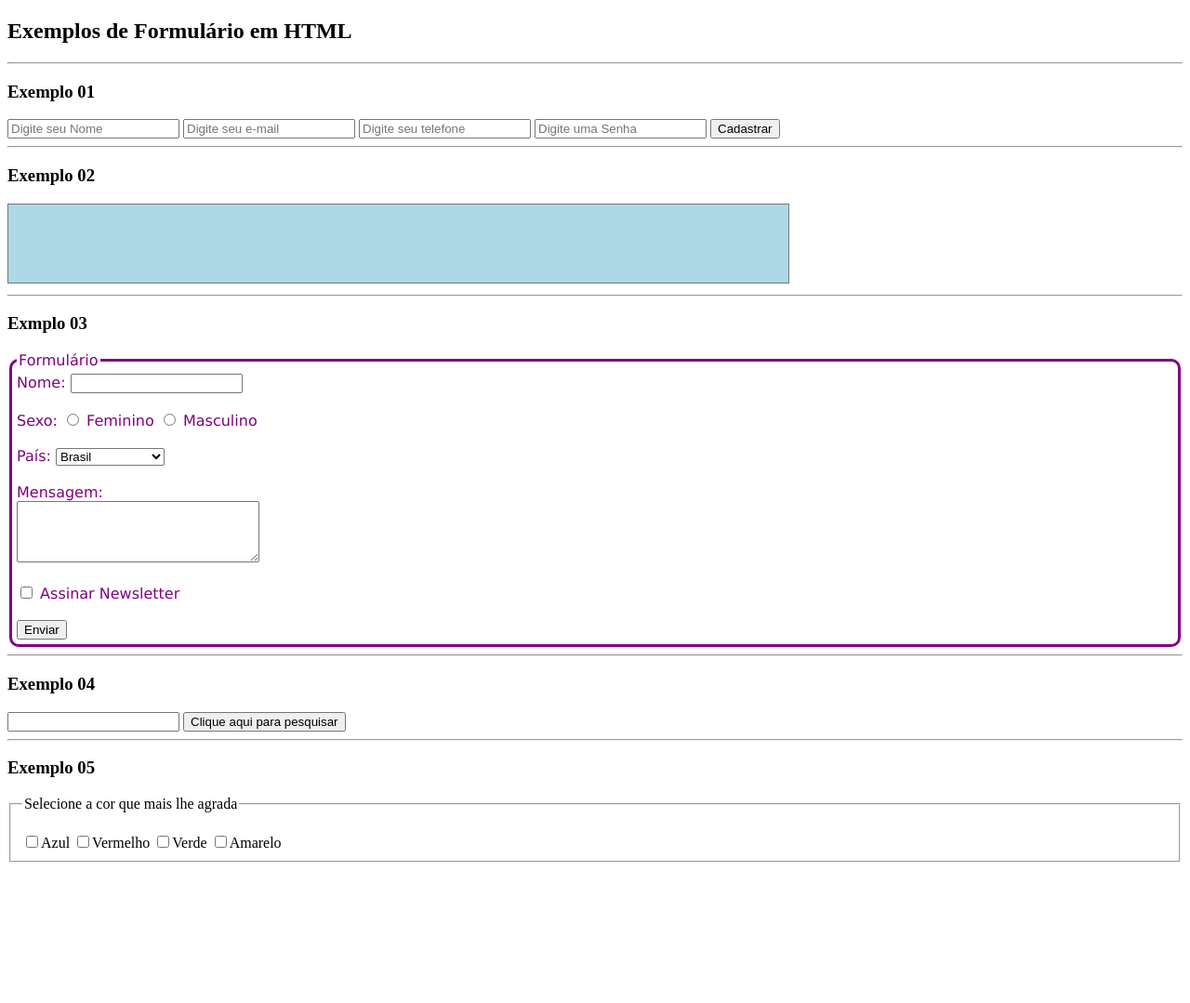
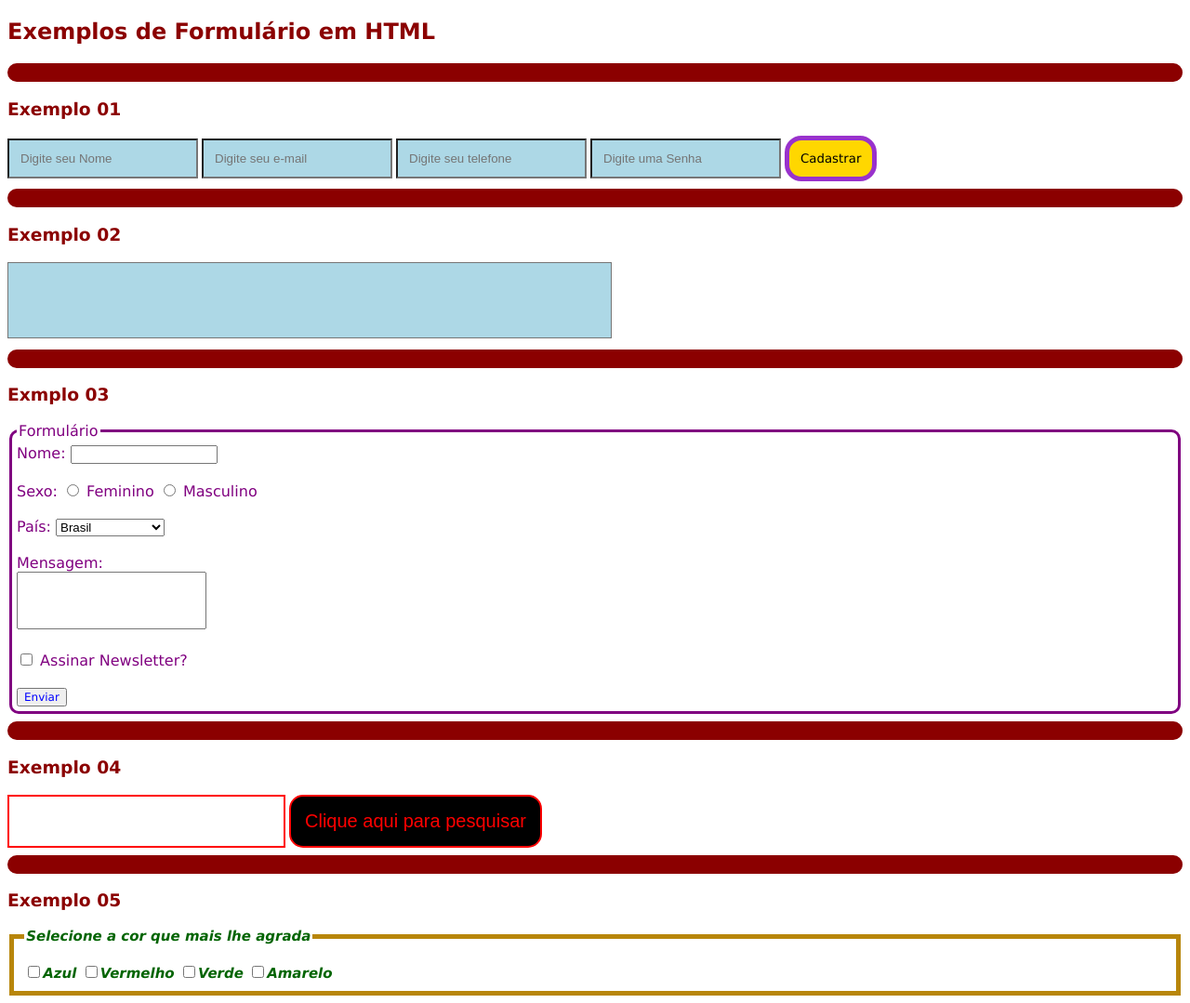
Before and after one commit to alanacpereira/formulario_sesi, a plain HTML site: page index.html in a window 1280 px wide. Shown: the whole page at 93% size. Before the commit the page ends 936 px from the top, so only its background shows below. Drawn offline with Linux system fonts and the light colour scheme.

Commit message:
formularios
Finalizado html

```diff
--- a/css/estilo.css
+++ b/css/estilo.css
@@ -7,6 +7,7 @@
     color: blue;
 }
 
+/* Estilize a parte do formulário do exemplo03 */
 #exemplo03 fieldset {
     border: purple;
     border-style: solid;
@@ -15,3 +16,88 @@
     color: purple;
     font-family: Verdana, Geneva, Tahoma, sans-serif;
 }
+
+/* Estilizei meu botão do formulário do ex.03 */
+#exemplo03 input,
+textarea,
+option {
+    color: blue;
+    font-size: 12px;
+    font-family: Verdana, Geneva, Tahoma, sans-serif;
+    resize: none;
+}
+
+/* Estilizou os textos/escritas */
+h2,
+h3 {
+    color: darkred;
+    font-family: Verdana, Geneva, Tahoma, sans-serif;
+}
+
+/* Estilizei as nossa linhas criadas */
+hr {
+    border: solid 10px darkred;
+    border-radius: 15px;
+}
+
+/* Estilizei meus quadrados do exemplo01 */
+#exemplo01 input {
+    padding: 12px;
+    background-color: lightblue;
+    color: blue;
+}
+
+/* Estilizei meu botão do exemplo01 */
+#exemplo01 button {
+    padding: 12px;
+    color: black;
+    background-color: gold;
+    font-family: Verdana, Geneva, Tahoma, sans-serif;
+    border-radius: 10px;
+    border: 5px solid darkorchid;
+    cursor: pointer;
+}
+
+/* Estilizei a parte do button do exemplo01 */
+#exemplo01 button {
+    padding: 12px;
+    color: black;
+    background-color: gold;
+    font-family: Verdana, Geneva, Tahoma, sans-serif;
+    border-radius: 18px;
+    border: 5px solid darkorchid;
+}
+
+/* Estilizei a parte da pesquisa do exemplo04 */
+#exemplo04 input {
+    color: red;
+    padding: 15px;
+    font-size: 20px;
+    border: 2px solid red;
+    cursor: pointer;
+}
+
+/* Coloquei o type entre[](pois no input tem mais de um comando
+para estilizar) então quando fazemos isso
+estilizamos só o selecionado */
+#exemplo04 input[type=submit] {
+    border-radius: 15px;
+    background-color: black;
+}
+
+#exemplo05 legend {
+    font-size: 15px;
+    color: darkgreen;
+    font-weight: bold;
+    font-style: italic;
+    font-family: Verdana, Geneva, Tahoma, sans-serif;
+}
+
+#exemplo05 fieldset {
+    border: solid 5px darkgoldenrod;
+    font-size: 15px;
+    color: darkgreen;
+    font-weight: bold;
+    font-family: Verdana, Geneva, Tahoma, sans-serif;
+    font-style: italic;
+}
--- a/index.html
+++ b/index.html
@@ -55,7 +55,7 @@
             <textarea name="message" id="message" cols="30" rows="4"></textarea><br><br>
             <input type="checkbox" name="newsletter" id="newsletter">
             <!-- Newsletter é igual a um "jornal"/ para enviar a notícia-->
-            <label for="newsletter">Assinar Newsletter</label><br><br>
+            <label for="newsletter">Assinar Newsletter?</label><br><br>
             <input type="submit" value="Enviar">
         </fieldset>
     </form>
```
